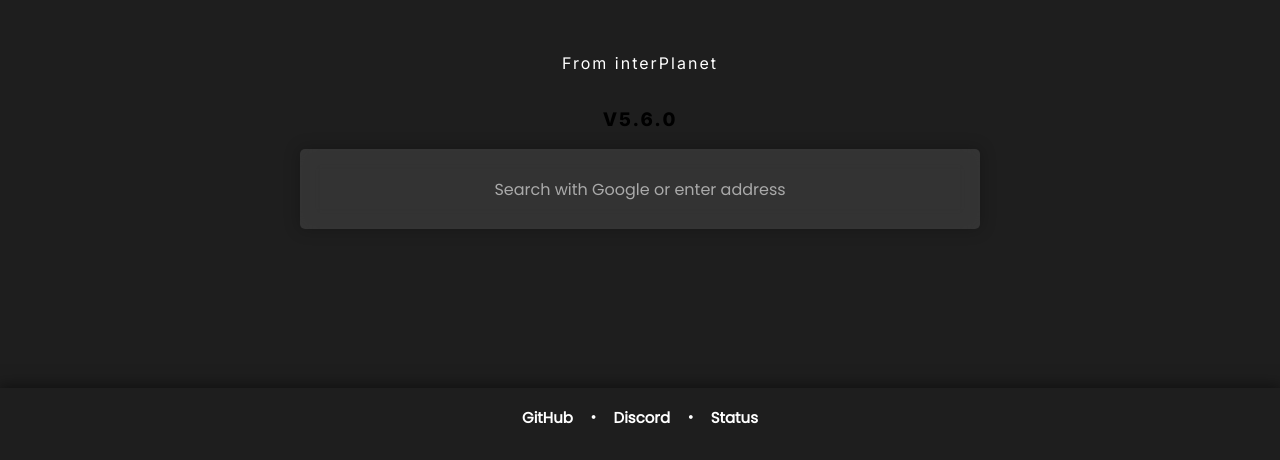
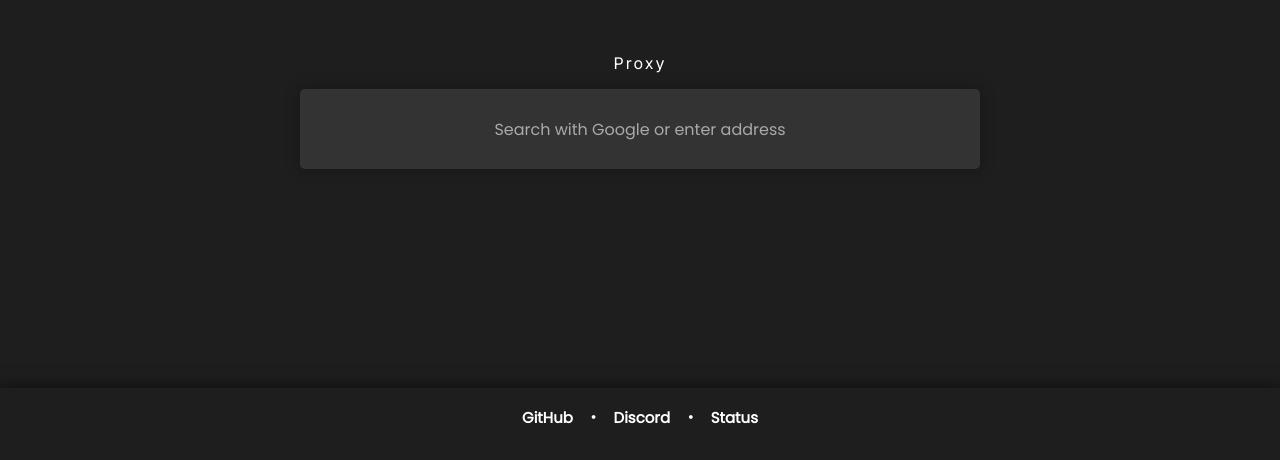
Before and after one commit to BrandonW6000/interstellar2, a website: page static/index.html in a window 1280 px wide. Shown: the part 340-800 px from the top of the page. Drawn offline with nearby package versions, Linux system fonts and the light colour scheme.

Commit message:
Update index.html

```diff
--- a/static/index.html
+++ b/static/index.html
@@ -34,8 +34,7 @@
       <div class="main">
         <h1 class="title">Interstellar 5.6</h1>
           <body>
-            <p style="color:#FFFFFF";>From interPlanet</p>
-          <h3>V5.6.0</h3>
+            <p style="color:#FFFFFF";>Proxy</p>
           </body>
         <div class="search-container">
           <form method="POST">
```
